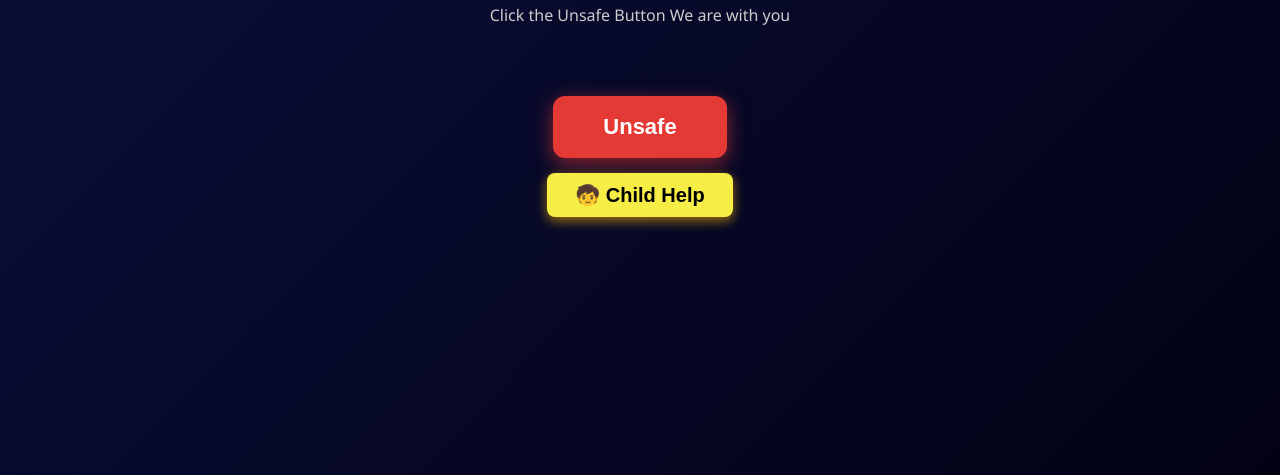
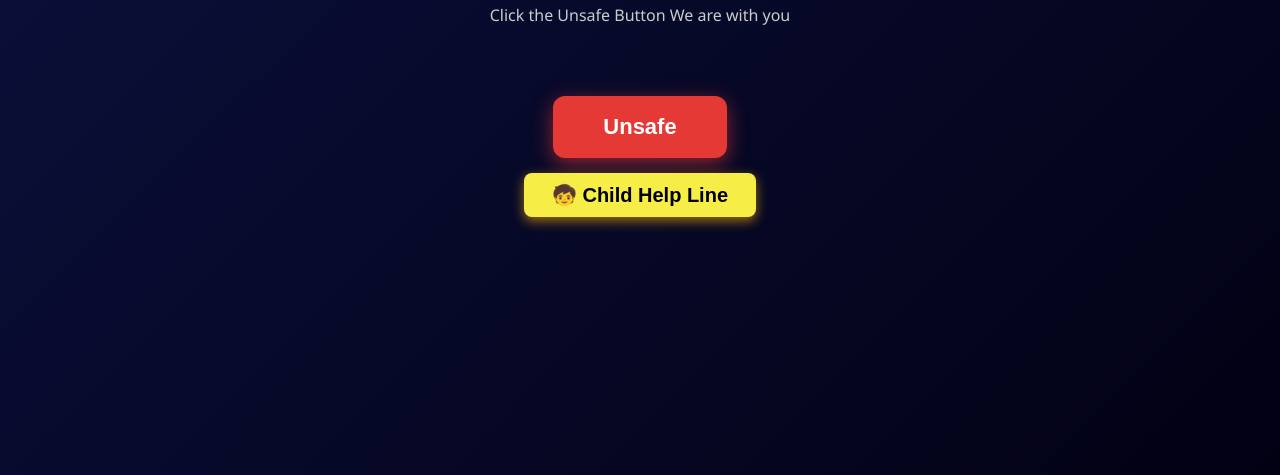
Before and after one commit to shivaganga6264/WomenSafetyApp, a plain HTML site: page dashboard.html in a window 1280 px wide. Shown: the part 325-800 px from the top of the page. Drawn offline with Linux system fonts and the light colour scheme.

Commit message:
Update dashboard.html

```diff
--- a/dashboard.html
+++ b/dashboard.html
@@ -90,7 +90,7 @@
 
   <div class="action-buttons">
   <button id="unsafeBtn" class="unsafe-btn">Unsafe</button>
-  <button id="childHelpBtn" class="child-btn">🧒 Child Help</button>
+  <button id="childHelpBtn" class="child-btn">🧒 Child Help Line</button>
 </div>
 
   <div id="status"></div>
```
